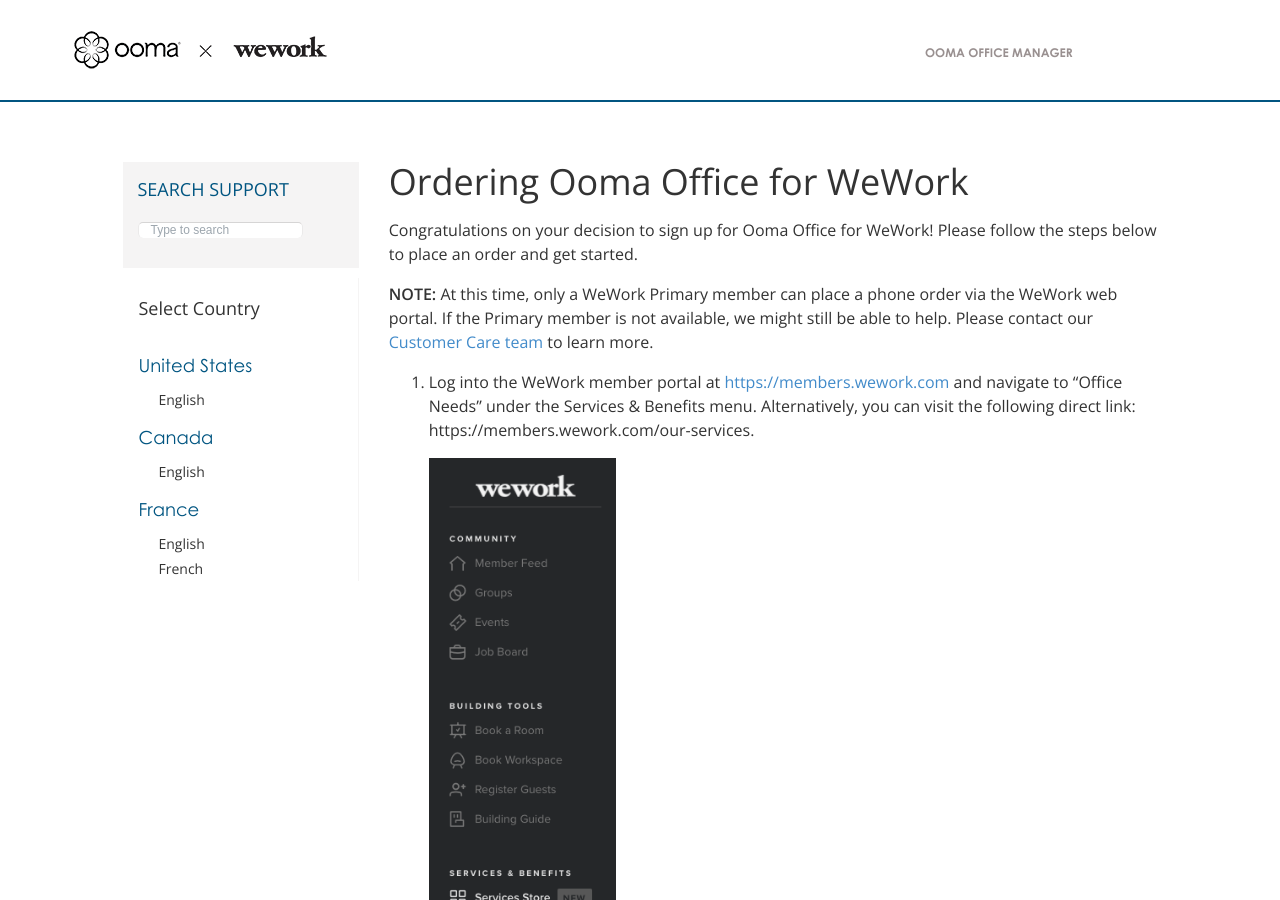
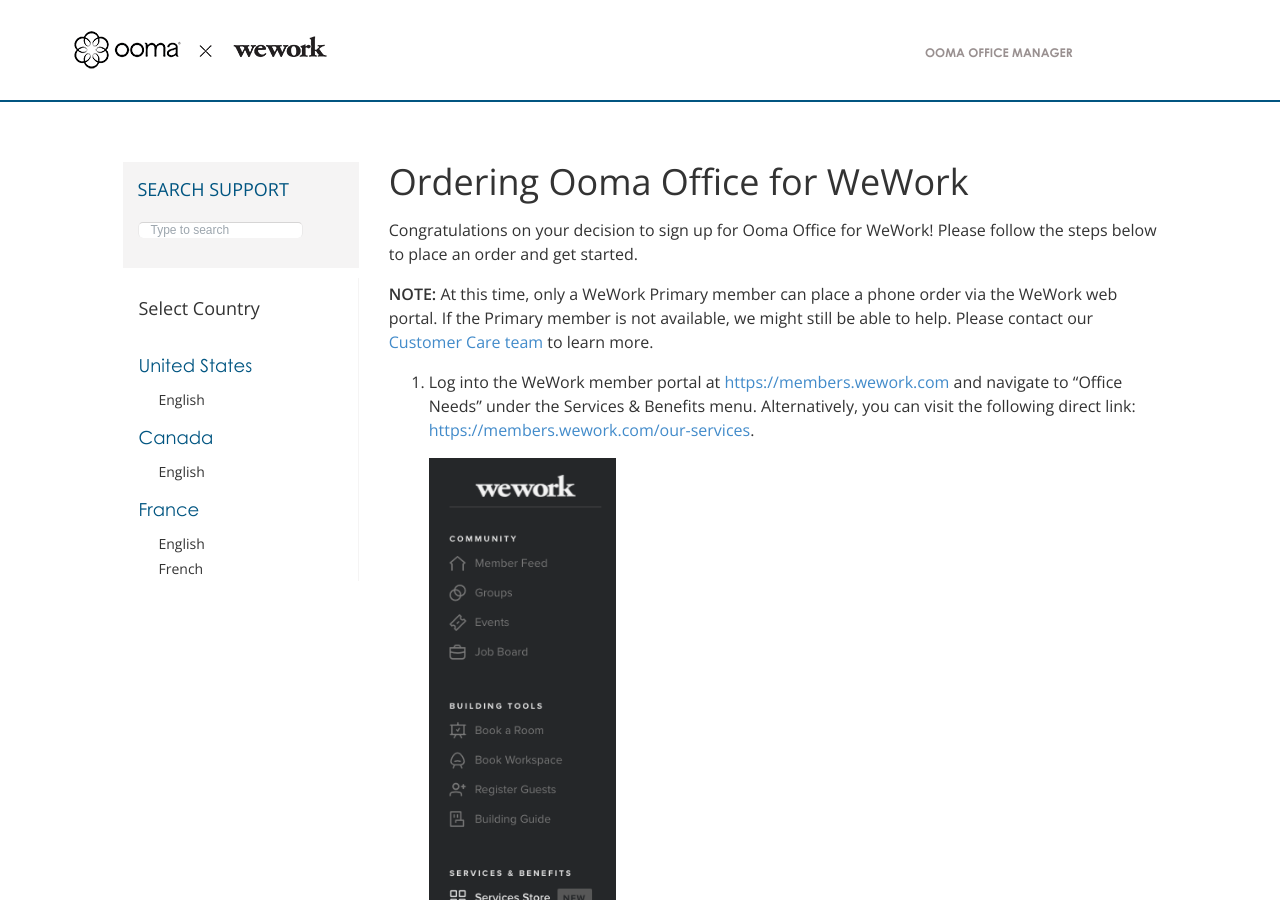
Before and after one commit to jchai002/choir-justice-supplies, a Jekyll site: the page built from us/en/order-flow.markdown, in a window 1280 px wide and 900 px high. Built offline with Jekyll 4.4.1, drawn with Linux system fonts in a browser that asks for light colours; nearby versions of some CDN libraries; comment, search, counter and statistics services are not loaded; part of the change alters nothing that is shown.

```diff
--- a/us/en/ooma-office-pricing-chart.markdown
+++ b/us/en/ooma-office-pricing-chart.markdown
@@ -47,8 +47,8 @@ With Ooma Office for WeWork, you only need to pay for the capacity that you use.
 </tr>
 <tr>
 <td class="indent">Other international calling destinations</td>
-<td style="text-align:center;"><a href="({{ site.office_link.us }}/prepaid_account">View calling rates</a></td>
-<td style="text-align:center;"><a href="({{ site.office_link.us }}/prepaid_account">View calling rates</a></td>
+<td style="text-align:center;"><a href="{{ site.office_link.us }}/prepaid_account">View calling rates</a></td>
+<td style="text-align:center;"><a href="{{ site.office_link.us }}/prepaid_account">View calling rates</a></td>
 </tr>
 <tr>
 <td class="indent"><a href="/us/en/conference-server">Conference bridge</a> (includes phone number)</td>
--- a/us/en/order-flow.markdown
+++ b/us/en/order-flow.markdown
@@ -13,7 +13,7 @@ Congratulations on your decision to sign up for Ooma Office for WeWork! Please f
 
 **NOTE:** At this time, only a WeWork Primary member can place a phone order via the WeWork web portal. If the Primary member is not available, we might still be able to help. Please contact our [Customer Care team](us/en/contact-us) to learn more.
 
-1. Log into the WeWork member portal at [https://members.wework.com](https://members.wework.com) and navigate to "Office Needs" under the Services & Benefits menu. Alternatively, you can visit the following direct link: https://members.wework.com/our-services.
+1. Log into the WeWork member portal at [https://members.wework.com](https://members.wework.com) and navigate to "Office Needs" under the Services & Benefits menu. Alternatively, you can visit the following direct link: [https://members.wework.com/our-services](https://members.wework.com/our-services).
 
    ![wework menu]({{ site.baseurl }}/assets/images/order_flow/order_flow_menu.png)
 
```
